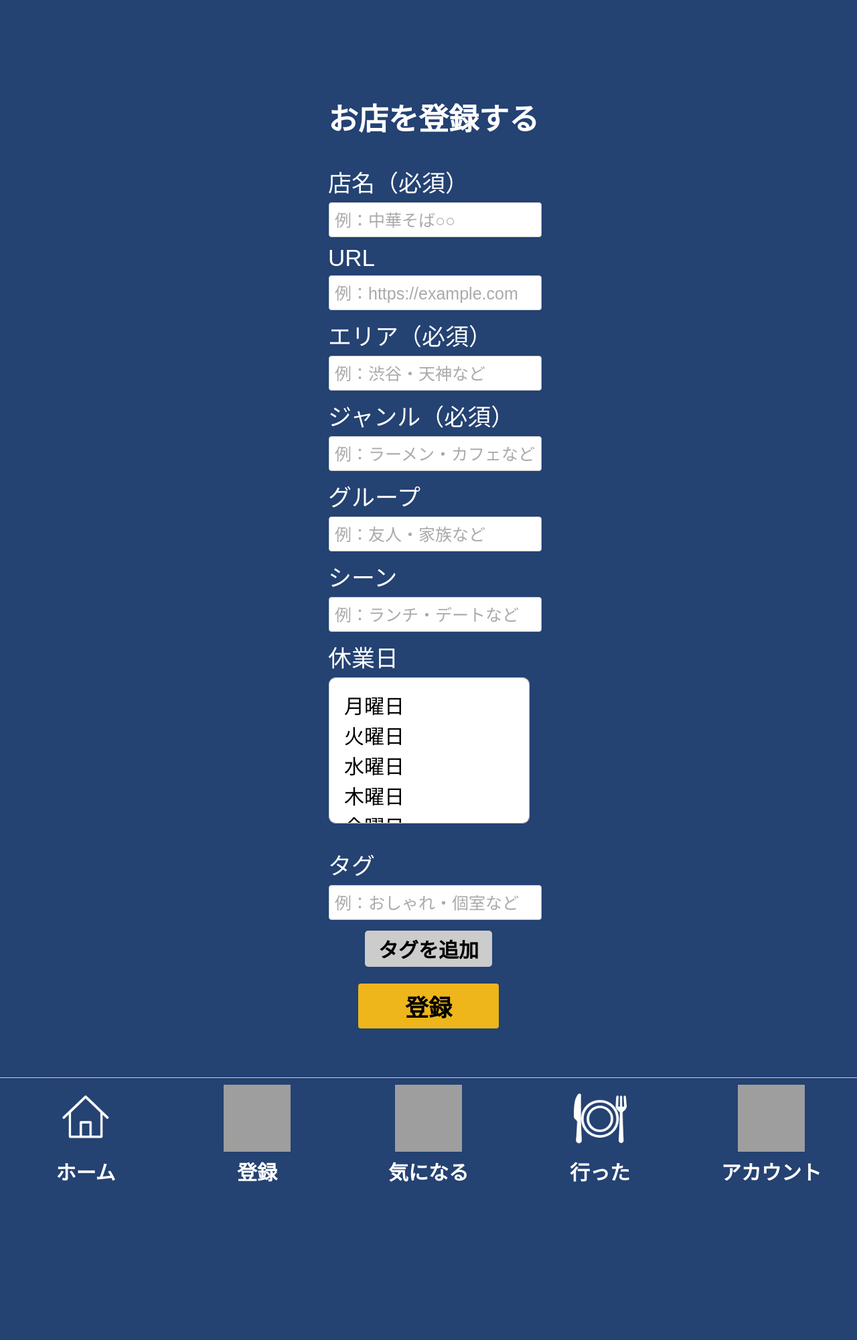
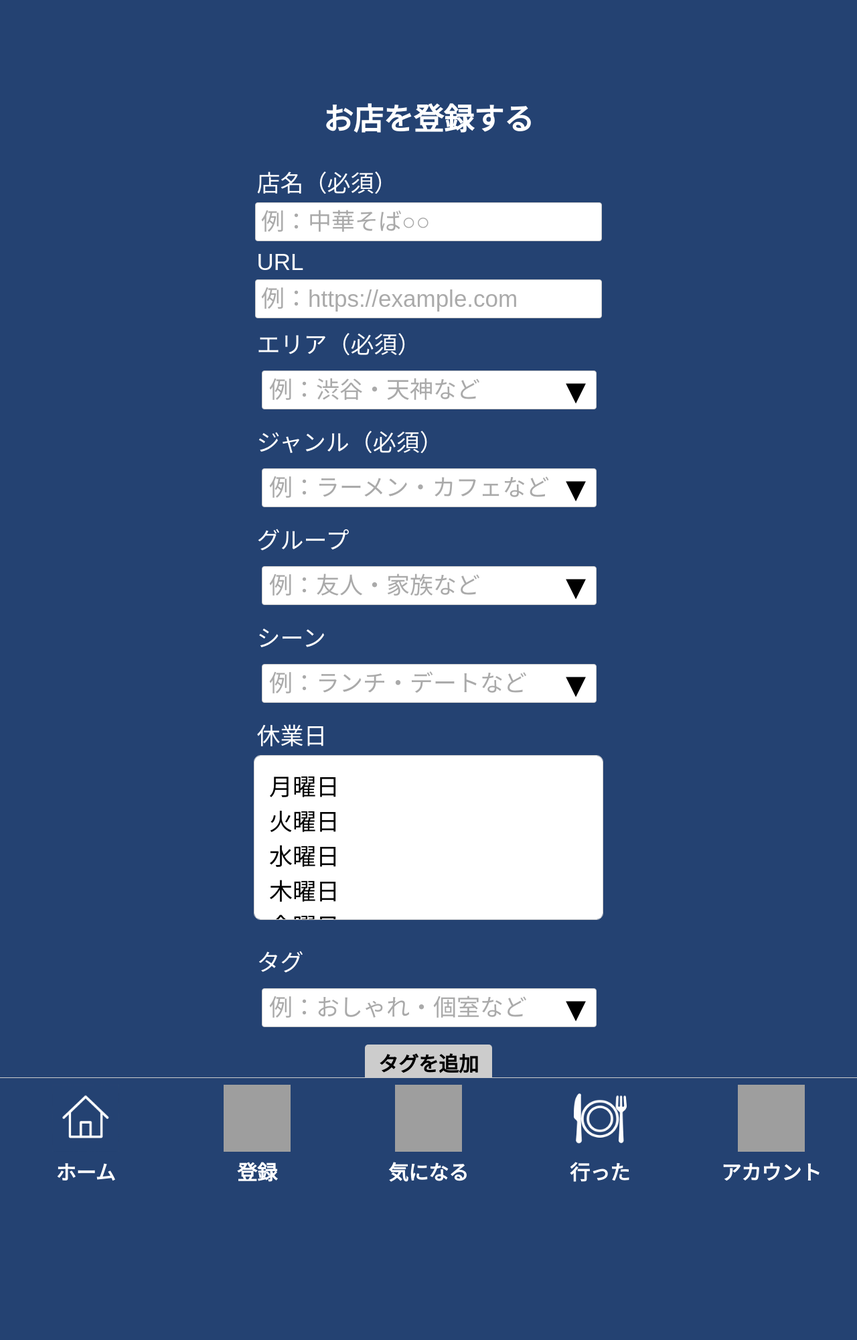
Before and after one commit to kazu-king22/Savoiry, a Django app: page /savoiry/restaurants/add/ in a window 1280 px wide. Shown: the part 175-2175 px from the top of the page at 67% size. Run offline with Django 5.2, Linux system fonts and the light colour scheme; the visitor is signed in with stand-in values (Sample User, id 1); data that the repository does not hold is empty; grey boxes are pictures that could not be loaded.

Commit message:
レビュー対応＆詳細調整完了

```diff
--- a/accounts/static/accounts/css/form_error.css
+++ b/accounts/static/accounts/css/form_error.css
@@ -35,8 +35,6 @@
   font-size: 13px;
 }
 
-
-input:invalid,
 input.error {
   border: 2px solid #dc2626 !important;
   outline: none;
--- a/accounts/static/accounts/css/password_change.css
+++ b/accounts/static/accounts/css/password_change.css
@@ -78,3 +78,9 @@ ul.helptext, .helptext {
   margin: 4px 0 10px 5px;
   text-align: left;
 }
+
+/* Safari の未入力エラー赤枠を無効化 */
+input:invalid {
+  border-color: #ccc !important;
+  box-shadow: none !important;
+}
--- a/restaurants/static/restaurants/css/register.css
+++ b/restaurants/static/restaurants/css/register.css
@@ -1,48 +1,56 @@
 .register-container {
-    width: 300px;
+  width: 95%;
+  max-width: 900px;
   margin: 40px auto;
   text-align: center;
 }
 
+/* 各入力行のまとまり */
 .register-container p {
   display: flex;
   flex-direction: column;
-    align-items: flex-start;
+  align-items: center;
   margin: 10px 0;
 }
 
+/* タイトル */
 .register-container h2 {
   color: white;
   font-size: 45px;
   white-space: nowrap;
-
 }
 
+/* ラベル */
 .register-container label {
-  display: block;
+    width: 57%;            /* ← 横幅を広げる */
+    text-align: left;       /* ← 左寄せに固定 */
     margin-bottom: 5px;
     color: white;
     font-size: 35px;
-
 }
 
+
+/* テキスト入力 */
 .register-container input {
-    width: 100%;
+  width: 75%;
+  max-width: 500px;
   padding: 8px;
   margin: 1px;
   border: 1px solid #ccc;
   border-radius: 4px;
-    font-size: 30px;
+  font-size: 35px;
 }
 
-.register-container select{
-    width: 106%;
+/* セレクトボックス共通 */
+.register-container select {
+  width: 90%;
   padding: 8px;
   margin: 1px;
   border: 1px solid #ccc;
   border-radius: 4px;
 }
 
+/* タグ追加ボタン */
 #add-tag {
   background-color: #ccc;
   color: black;
@@ -59,9 +67,10 @@
   background-color: #ccc;
 }
 
+/* 登録ボタン */
 .register-container button {
   display: block;
-  margin: 25px auto;
+  margin: 40px auto;
   padding: 8px 70px;
   background-color: #eeb61a;
   color: black;
@@ -71,39 +80,77 @@
   cursor: pointer;
   font-size: 35px;
 }
+
 .register-container button:hover {
   background-color: #eeb61a;
 }
 
+/* 戻るリンクなど */
 .search-form a {
   display: block;
   margin: 15px auto 0;
   color: white;
   text-decoration: underline;
-    text-align: center;
 }
 
-/* 休業日セレクトボックス */
+/* ▼ 休業日セレクトボックス（複数選択対応） */
 .register-container select[name="closed_day"],
 .register-container select[name="holiday"] {
-  width: 100%;
+  width: 58%;
   padding: 18px 20px;
   border: 1px solid #ccc;
   border-radius: 10px;
-  font-size: 30px;
+  font-size: 35px;
   background-color: #fff;
   color: #000;
   box-sizing: border-box;
   margin-bottom: 15px;
 
-  /* ▼ 複数選択対応（ここを追加） */
-  min-height: 55px;   /* 1行だけのときでも潰れないように */
-  height: auto;       /* 中の項目数に応じて高さ可変 */
-  line-height: 1.2;   /* テキストの上下余白を自然に */
+  /* 複数選択対応 */
+  min-height: 55px;
+  height: auto;
+  line-height: 1.2;
 }
 
-
+/* プレースホルダー */
 input::placeholder {
-  font-size: 25px;
+  font-size: 35px;
   color: #aaa;
 }
+
+/* ▼アイコンを右側に表示するためのラッパー */
+.input-with-arrow {
+    position: relative;
+    width: 100%;
+    max-width: 500px;
+    margin: 0 auto;
+}
+
+/* input 本体 */
+.input-with-arrow input {
+    width: 150%;
+    padding-right: 30px; /* ▼のスペース */
+    padding-left: 10px;
+    font-size: 35px;
+    border-radius: 4px;
+    box-sizing: border-box;
+}
+
+/* ▼アイコン */
+.input-with-arrow::after {
+    content: "▾";
+    font-size: 60px;
+    color: #000;
+    position: absolute;
+    right: 15px;
+    top: 50%;
+    transform: translateY(-50%);
+    pointer-events: none;
+}
+
+#selected-holidays {
+  font-size: 30px;   /* 好きな大きさに変更してOK */
+  color: white;      /* 色も調整したかったらここ */
+  margin-top: 10px;
+  text-align: center; /* 中央揃え */
+}
--- a/restaurants/templates/restaurants/restaurant_form.html
+++ b/restaurants/templates/restaurants/restaurant_form.html
@@ -25,8 +25,11 @@
     <!-- エリア -->
     <p>
       <label for="id_area">エリア（必須）</label>
+      <div class="input-with-arrow">
         <input type="text" id="id_area" name="area" list="area-list"
                placeholder="例：渋谷・天神など">
+      </div>
+
       <datalist id="area-list">
         {% for item in area_list %}
           <option value="{{ item }}">
@@ -37,8 +40,11 @@
     <!-- ジャンル -->
     <p>
       <label for="id_genre">ジャンル（必須）</label>
+      <div class="input-with-arrow">
         <input type="text" id="id_genre" name="genre" list="genre-list"
                placeholder="例：ラーメン・カフェなど">
+      </div>
+
       <datalist id="genre-list">
         {% for item in genre_list %}
           <option value="{{ item }}">
@@ -49,8 +55,11 @@
     <!-- グループ -->
     <p>
       <label for="id_companions">グループ</label>
+      <div class="input-with-arrow">
         <input type="text" id="id_companions" name="companions" list="group-list"
                placeholder="例：友人・家族など">
+      </div>
+
       <datalist id="group-list">
         {% for item in group_list %}
           <option value="{{ item }}">
@@ -61,8 +70,11 @@
     <!-- シーン -->
     <p>
       <label for="id_scene">シーン</label>
+      <div class="input-with-arrow">
         <input type="text" id="id_scene" name="scene" list="scene-list"
                placeholder="例：ランチ・デートなど">
+      </div>
+
       <datalist id="scene-list">
         {% for item in scene_list %}
           <option value="{{ item }}">
@@ -81,8 +93,10 @@
     <div id="tag-container">
       <p>
         <label>タグ</label>
+        <div class="input-with-arrow">
           <input type="text" name="tags" class="tag-input" list="tag-list"
                  placeholder="例：おしゃれ・個室など">
+        </div>
       </p>
     </div>
 
--- a/savoiry_project/settings.py
+++ b/savoiry_project/settings.py
@@ -27,7 +27,7 @@ SECRET_KEY = 'django-insecure-7i)6pqux-*e(zv0n9-lm(ur2oa@nu27xmqe%7(o88^mhiu=shi
 # SECURITY WARNING: don't run with debug turned on in production!
 DEBUG = True
 
-ALLOWED_HOSTS = ["127.0.0.1", "localhost", "192.168.0.5"]
+ALLOWED_HOSTS = ["127.0.0.1", "localhost", "192.168.0.6"]
 
 
 
```
Also changed, not shown: restaurants/static/restaurants/css/search.css (+29 -9 lines), restaurants/templates/restaurants/restaurant_search.html (+20 -7 lines), 1 other file. Lines whose indentation alone changed are shown as unchanged.
